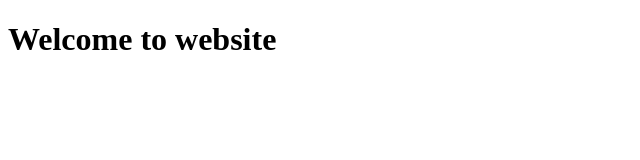
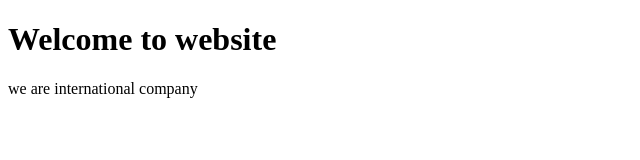
Before and after one commit to gnanaprasunag/FilmyEntertainment, a plain HTML site: page index.html in a window 1280 px wide. Shown: the whole page, without its empty margins (0-640 px from the left). Drawn offline with Linux system fonts and the light colour scheme.

Commit message:
added paragraph to the index file

```diff
--- a/index.html
+++ b/index.html
@@ -3,5 +3,6 @@
     <head></head>
     <body>
         <h1>Welcome to website</h1>
+        <p>we are international company</p>
     </body>
 </html>
```
